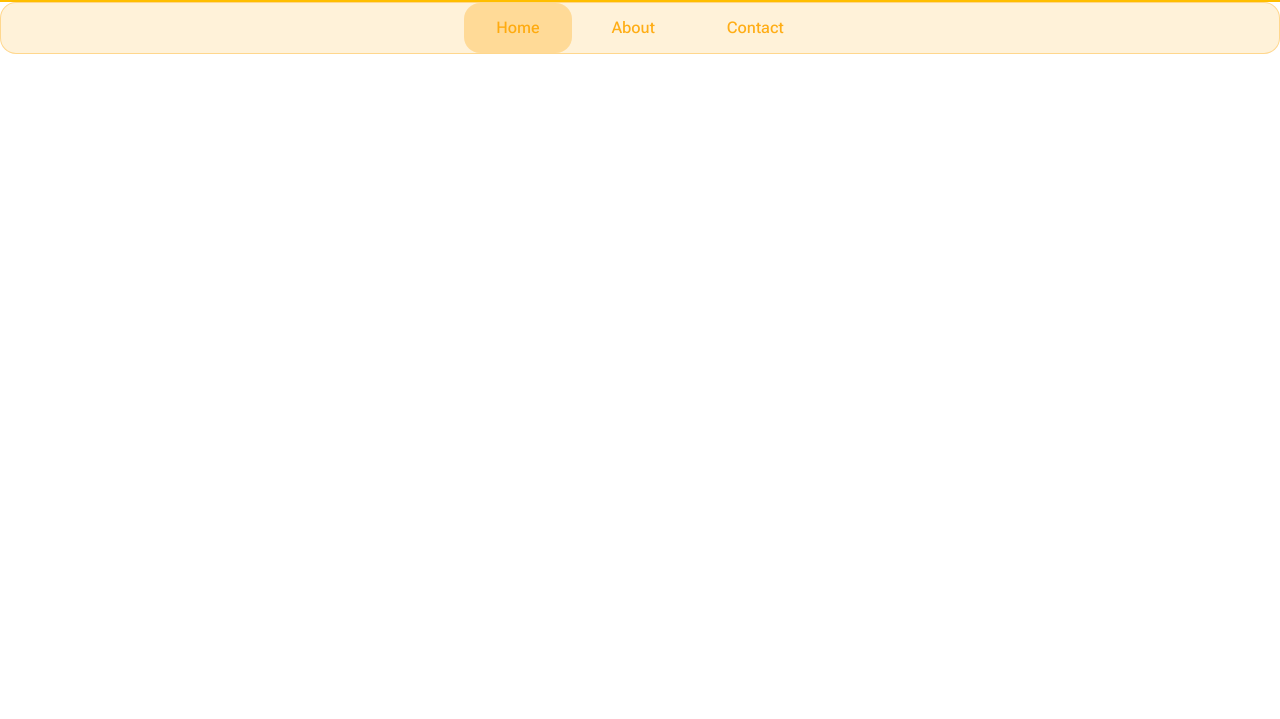
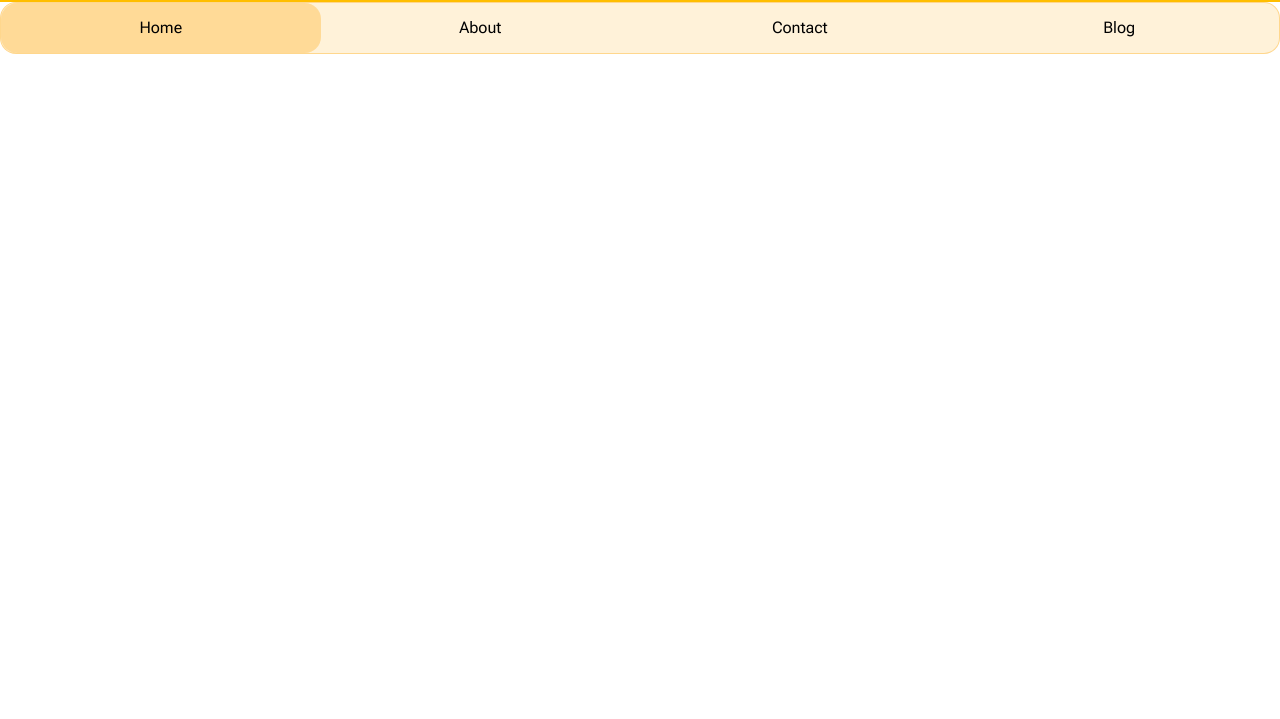
Before and after one commit to Papaya-Voldemort/Lost-Found, a plain HTML site: page index.html in a window 1280 px wide. Shown: the part 81-800 px from the top of the page. Drawn offline with Linux system fonts and the light colour scheme.

Commit message:
Add initial project files and configuration

```diff
--- a/css/small.css
+++ b/css/small.css
@@ -28,6 +28,8 @@ header h1 {
 /*Navigation Styles*/
 
 nav {
+
+    padding: 0;
     position: fixed;
     bottom: 0.5rem;
     left: 0.5rem;
@@ -42,34 +44,34 @@ nav {
 }
 
 nav ul {
-    list-style: none;
-    background-color: transparent;
+    display: flex;
+    width: 100%;
     padding: 0;
     margin: 0;
-    border-radius: 1rem;
-    display: flex;
-    justify-content: center;
+    list-style: none;
 }
 
 nav li {
-    padding: 1rem 2rem;
-    margin: 0 0.25rem;
+    flex: 1;
+    margin: 0;
+    padding: 0;
+    text-align: center;
     border-radius: 1rem;
-    transition: background 0.25s ease, box-shadow 0.25s ease;
-}
-
-nav li:hover {
-    background: rgba(255, 166, 0, 0.25);
-    box-shadow: 0 4px 20px rgba(255, 166, 0, 0.15);
-    cursor: pointer;
-}
-
-nav li.active {
-    background: rgba(255, 166, 0, 0.3);
 }
 
 nav a {
+    display: block;
+    padding: 1rem 0;
+    border-radius: 1rem;
     text-decoration: none;
-    color: rgba(255, 166, 0, 0.9);
-    font-weight: 500;
+    color: inherit;
 }
+
+nav li:hover a {
+    background: rgba(255, 166, 0, 0.25);
+    box-shadow: 0 4px 20px rgba(255, 166, 0, 0.15);
+}
+
+nav li.active a {
+    background: rgba(255, 166, 0, 0.3);
+}
--- a/index.html
+++ b/index.html
@@ -30,6 +30,7 @@
         <li class="active" ><a href="#">Home</a></li>
         <li><a href="#">About</a></li>
         <li><a href="#">Contact</a></li>
+        <li><a href="#">Blog</a></li>
     </ul>
 </nav>
 
```
